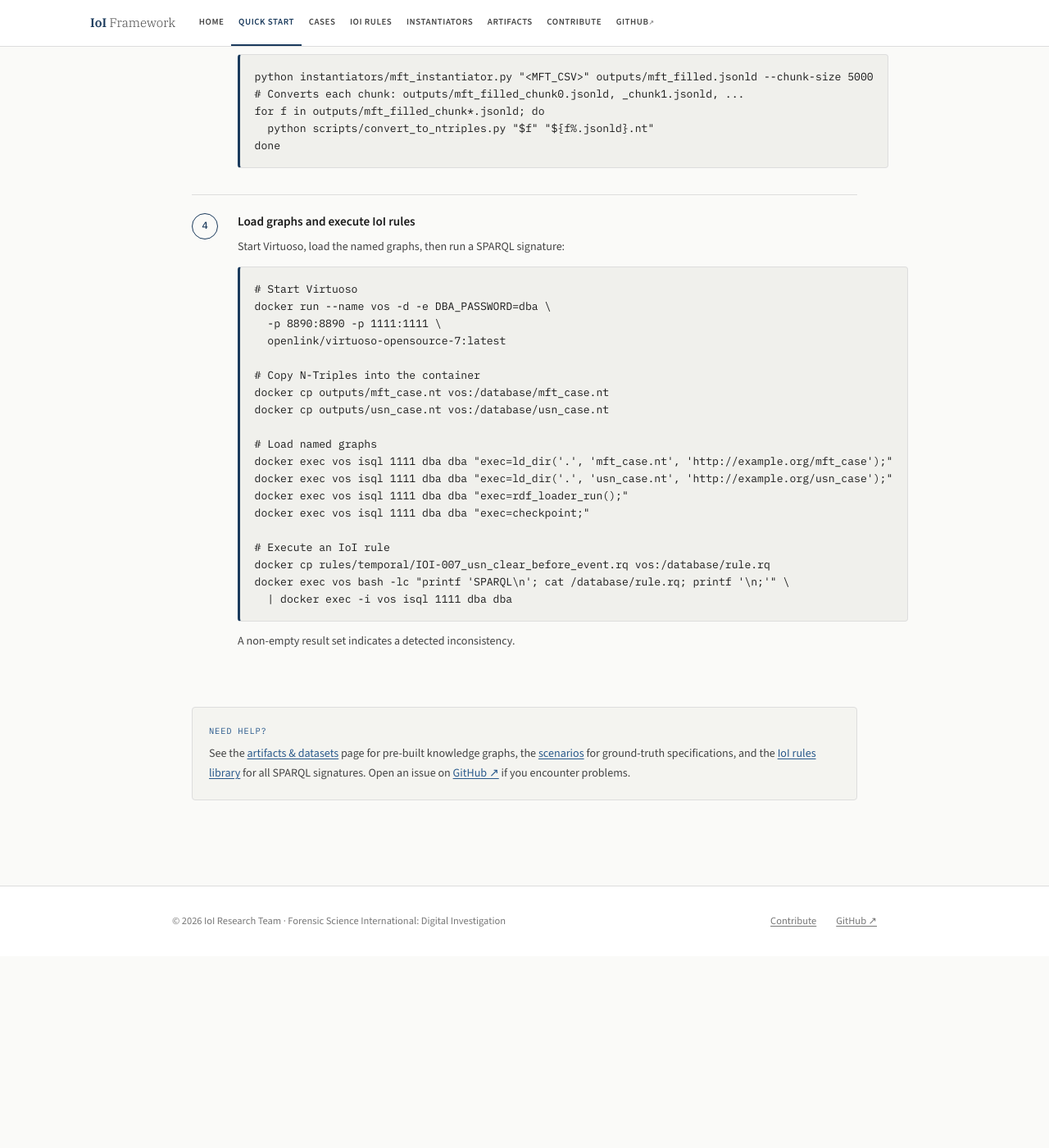
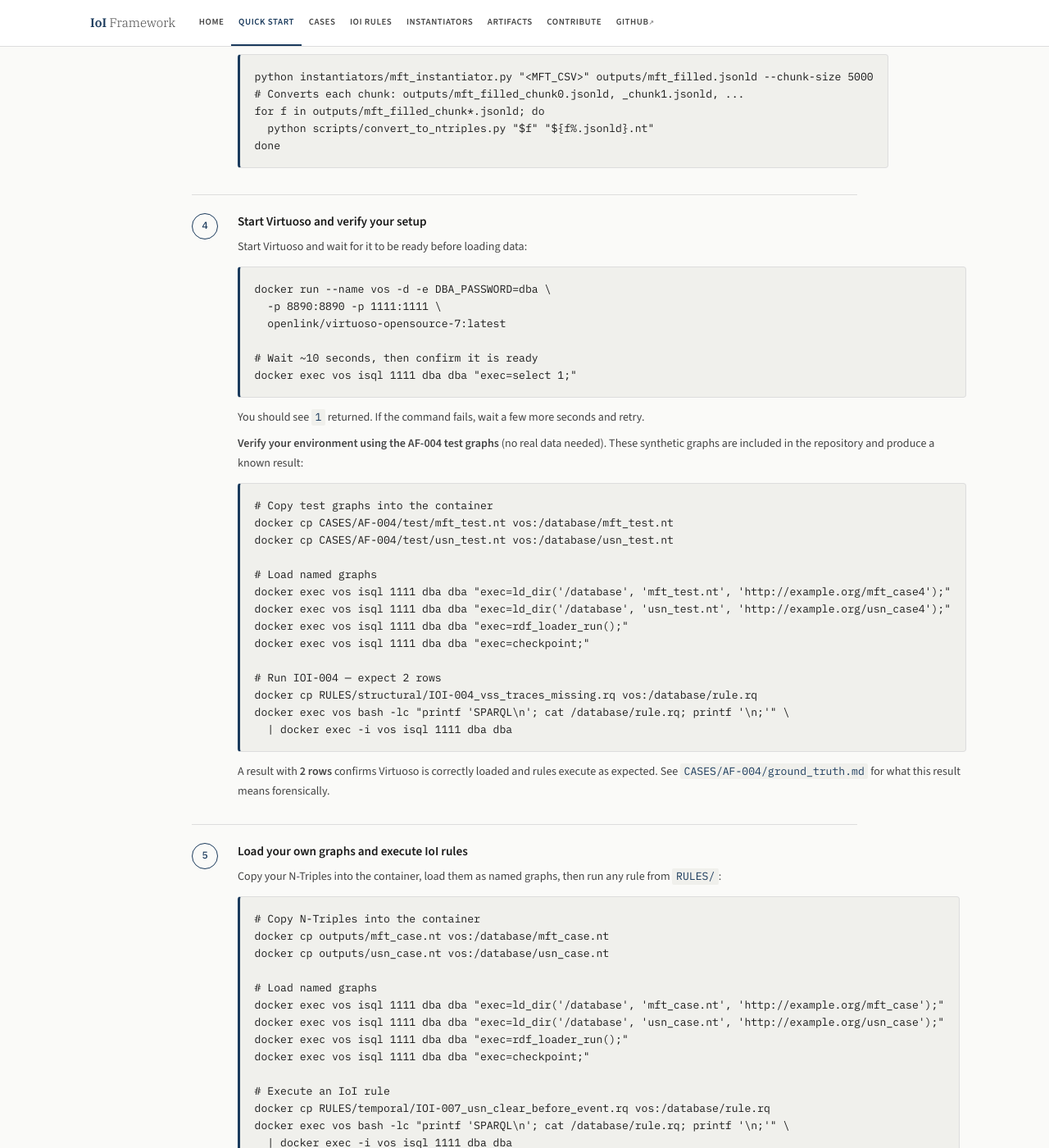
Before and after one commit to ioi-framework/ioi-framework.github.io, a Jekyll site: the page built from quickstart.md, in a window 1280 px wide and 1400 px high, scrolled down 1653 px. Shown: the whole window at 82% size. Built offline with Jekyll 4.4.1, drawn with Linux system fonts in a browser that asks for light colours; before the commit the page ends 2819 px from its top, so only the background shows below that; some of the changed text lies outside the part shown.

Commit message:
fix quickstart: add verify step with AF-004 test graphs, fix RULES path casing, update dataset availability notice
Co-Authored-By: Kismat Kunwar <kismatkunwar89@users.noreply.github.com>

```diff
--- a/quickstart.md
+++ b/quickstart.md
@@ -83,28 +83,54 @@ done</code></pre>
     <div class="step">
       <div class="step-num">4</div>
       <div class="step-content">
-        <h3>Load graphs and execute IoI rules</h3>
-        <p>Start Virtuoso, load the named graphs, then run a SPARQL signature:</p>
-        <pre><code># Start Virtuoso
-docker run --name vos -d -e DBA_PASSWORD=dba \
+        <h3>Start Virtuoso and verify your setup</h3>
+        <p>Start Virtuoso and wait for it to be ready before loading data:</p>
+        <pre><code>docker run --name vos -d -e DBA_PASSWORD=dba \
   -p 8890:8890 -p 1111:1111 \
   openlink/virtuoso-opensource-7:latest
 
-# Copy N-Triples into the container
+# Wait ~10 seconds, then confirm it is ready
+docker exec vos isql 1111 dba dba "exec=select 1;"</code></pre>
+        <p>You should see <code>1</code> returned. If the command fails, wait a few more seconds and retry.</p>
+        <p><strong>Verify your environment using the AF-004 test graphs</strong> (no real data needed). These synthetic graphs are included in the repository and produce a known result:</p>
+        <pre><code># Copy test graphs into the container
+docker cp CASES/AF-004/test/mft_test.nt vos:/database/mft_test.nt
+docker cp CASES/AF-004/test/usn_test.nt vos:/database/usn_test.nt
+
+# Load named graphs
+docker exec vos isql 1111 dba dba "exec=ld_dir('/database', 'mft_test.nt', 'http://example.org/mft_case4');"
+docker exec vos isql 1111 dba dba "exec=ld_dir('/database', 'usn_test.nt', 'http://example.org/usn_case4');"
+docker exec vos isql 1111 dba dba "exec=rdf_loader_run();"
+docker exec vos isql 1111 dba dba "exec=checkpoint;"
+
+# Run IOI-004 — expect 2 rows
+docker cp RULES/structural/IOI-004_vss_traces_missing.rq vos:/database/rule.rq
+docker exec vos bash -lc "printf 'SPARQL\n'; cat /database/rule.rq; printf '\n;'" \
+  | docker exec -i vos isql 1111 dba dba</code></pre>
+        <p>A result with <strong>2 rows</strong> confirms Virtuoso is correctly loaded and rules execute as expected. See <code>CASES/AF-004/ground_truth.md</code> for what this result means forensically.</p>
+      </div>
+    </div>
+
+    <div class="step">
+      <div class="step-num">5</div>
+      <div class="step-content">
+        <h3>Load your own graphs and execute IoI rules</h3>
+        <p>Copy your N-Triples into the container, load them as named graphs, then run any rule from <code>RULES/</code>:</p>
+        <pre><code># Copy N-Triples into the container
 docker cp outputs/mft_case.nt vos:/database/mft_case.nt
 docker cp outputs/usn_case.nt vos:/database/usn_case.nt
 
 # Load named graphs
-docker exec vos isql 1111 dba dba "exec=ld_dir('.', 'mft_case.nt', 'http://example.org/mft_case');"
-docker exec vos isql 1111 dba dba "exec=ld_dir('.', 'usn_case.nt', 'http://example.org/usn_case');"
+docker exec vos isql 1111 dba dba "exec=ld_dir('/database', 'mft_case.nt', 'http://example.org/mft_case');"
+docker exec vos isql 1111 dba dba "exec=ld_dir('/database', 'usn_case.nt', 'http://example.org/usn_case');"
 docker exec vos isql 1111 dba dba "exec=rdf_loader_run();"
 docker exec vos isql 1111 dba dba "exec=checkpoint;"
 
 # Execute an IoI rule
-docker cp rules/temporal/IOI-007_usn_clear_before_event.rq vos:/database/rule.rq
+docker cp RULES/temporal/IOI-007_usn_clear_before_event.rq vos:/database/rule.rq
 docker exec vos bash -lc "printf 'SPARQL\n'; cat /database/rule.rq; printf '\n;'" \
   | docker exec -i vos isql 1111 dba dba</code></pre>
-        <p>A non-empty result set indicates a detected inconsistency.</p>
+        <p>A non-empty result set indicates a detected inconsistency. Read the corresponding <code>CASES/AF-NNN/ground_truth.md</code> to interpret the result.</p>
       </div>
     </div>
 
```
Also changed, not shown: artifacts.md (+4 -4 lines).
